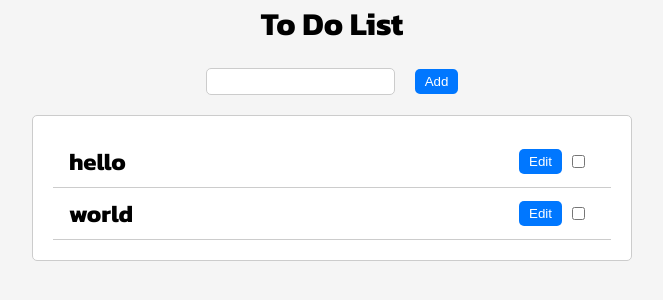
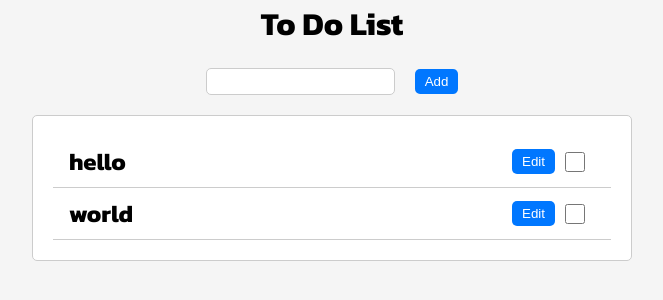
Before and after one commit to YongsakSaengsuk/React-To-Do-List, a React (Vite) app: page / in a window 1280 px wide. Shown: the top 300 px of the page, without its empty margins (308-971 px from the left). Built offline with nearby package versions, Linux system fonts and the light colour scheme.

Commit message:
checkboxCss

```diff
--- a/src/components/Item.css
+++ b/src/components/Item.css
@@ -23,9 +23,21 @@
 .edit-btn:hover{
     background-color: #005ce6;
 }
-
+label{
+    display: flex;
+    align-items: center;
+}
 input[type="checkbox"] {
     margin-right: 10px;
     cursor: pointer;
+    width: 20px;
+    height: 20px;
+    background-color: #fff;
+    border: 2px solid #ccc;
+    border-radius: 5px;
+    transition: background-color 0.3s ease-in-out;
+  }
 
+  input[type="checkbox"]:checked {
+    background-color: #0077ff;
 }
```
